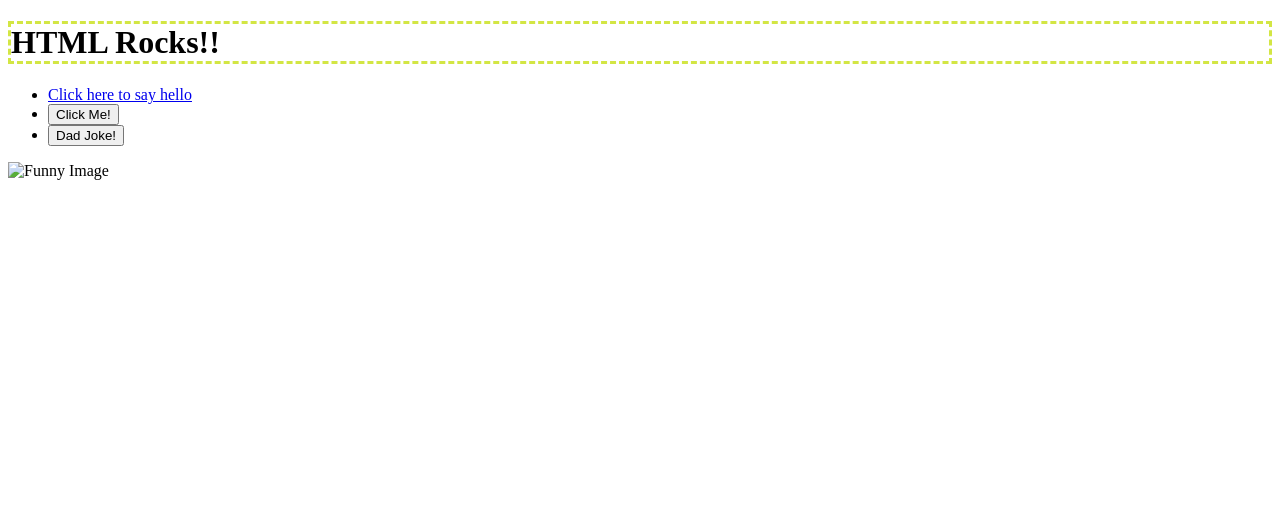
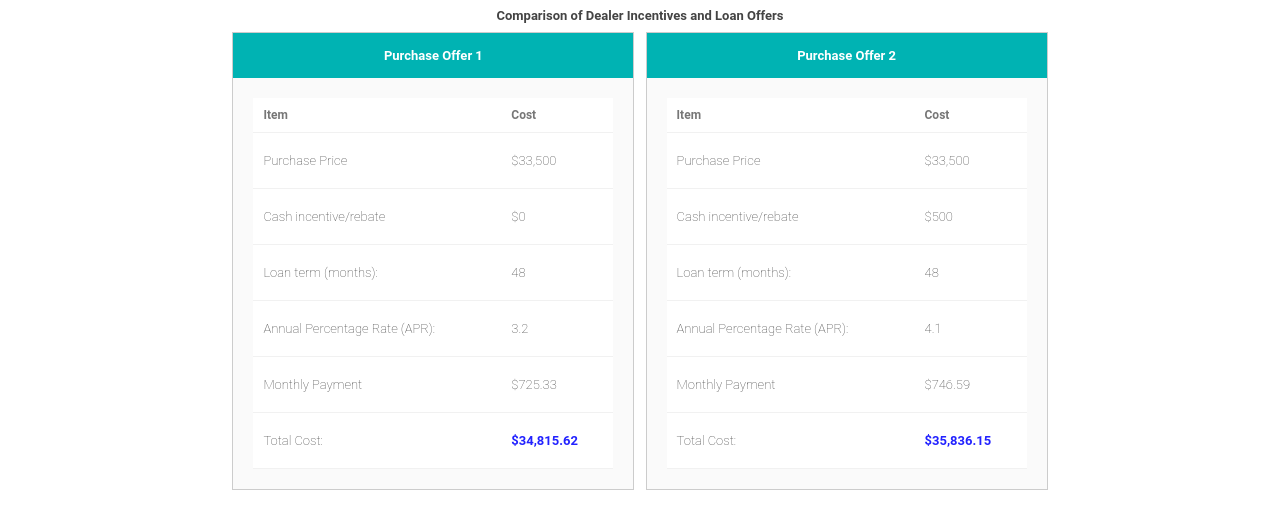
Before and after one commit to estebanmorales-oss/6.04-Lab---Advanced-CSS, a website: page index.html in a window 1280 px wide. Drawn offline with Linux system fonts and the light colour scheme; files that its build step writes are made by us from their sources.

Commit message:
Finished Lab 6

```diff
--- a/index.html
+++ b/index.html
@@ -3,23 +3,100 @@
 
 <head>
   <meta charset="utf-8">
-  <title>CS208 - Starter Code (UPDATE ME)!</title>
+  <title>6.04 Lab - Advanced CSS</title>
   <meta name="description" content="">
   <meta name="viewport" content="width=device-width, initial-scale=1">
   <link rel="stylesheet" href="style.css">
 </head>
 
 <body>
-  <h1>HTML Rocks!!</h1>
-  <ul>
-  <li><a href="/hello">Click here to say hello</a></li>
-  <li><button id="hello-link">Click Me!</button></li>
-  <li><button id="joke-button">Dad Joke!</button></li>
-  <script src="script.js"></script>
-  </ul>
-  <img src="funny.png" alt="Funny Image" width="300" height="200">
+<h1 class="container"> Comparison of Dealer Incentives and Loan Offers</h1>
 
-  <h2 id="joke-display"></h2>
+<div class="container">
+<section class="offer">
+<div class="offer-title">Purchase Offer 1</div>
+<div class="offer-contents">
+
+<table>
+  <th>Item</th>
+  <th>Cost</th>
+  <tbody>
+    <tr>
+      <td>Purchase Price</td>
+      <td>$33,500</td>
+    </tr>
+
+    <tr>
+      <td>Cash incentive/rebate</td>
+      <td>$0</td>
+    </tr>
+
+    <tr>
+      <td>Loan term (months):</td>
+      <td>48</td>
+    </tr>
+
+    <tr>
+      <td>Annual Percentage Rate (APR):</td>
+      <td>3.2</td>
+    </tr>
+
+    <tr>
+      <td>Monthly Payment</td>
+      <td>$725.33</td>
+    </tr>
+
+    <tr>
+      <td>Total Cost:</td>
+      <td class="final-value">$34,815.62</td>
+    </tr>
+  </tbody>
+</table>
+</div>
+</section>
+
+<section class="offer">
+<div class="offer-title">Purchase Offer 2</div>
+<div class="offer-contents">
+
+<table>
+  <th>Item</th>
+  <th>Cost</th>
+  <tbody>
+    <tr>
+      <td>Purchase Price</td>
+      <td>$33,500</td>
+    </tr>
+
+    <tr>
+      <td>Cash incentive/rebate</td>
+      <td>$500</td>
+    </tr>
+
+    <tr>
+      <td>Loan term (months):</td>
+      <td>48</td>
+    </tr>
+
+    <tr>
+      <td>Annual Percentage Rate (APR):</td>
+      <td>4.1</td>
+    </tr>
+
+    <tr>
+      <td>Monthly Payment</td>
+      <td>$746.59</td>
+    </tr>
+
+    <tr>
+      <td>Total Cost:</td>
+      <td class="final-value">$35,836.15</td>
+    </tr>
+  </tbody>
+</table>
+</div>
+</section>
+
+</div>
 </body>
-
 </html>
```
Also changed, not shown: dist/funny.png (deleted), dist/style.css, 1 other file.
